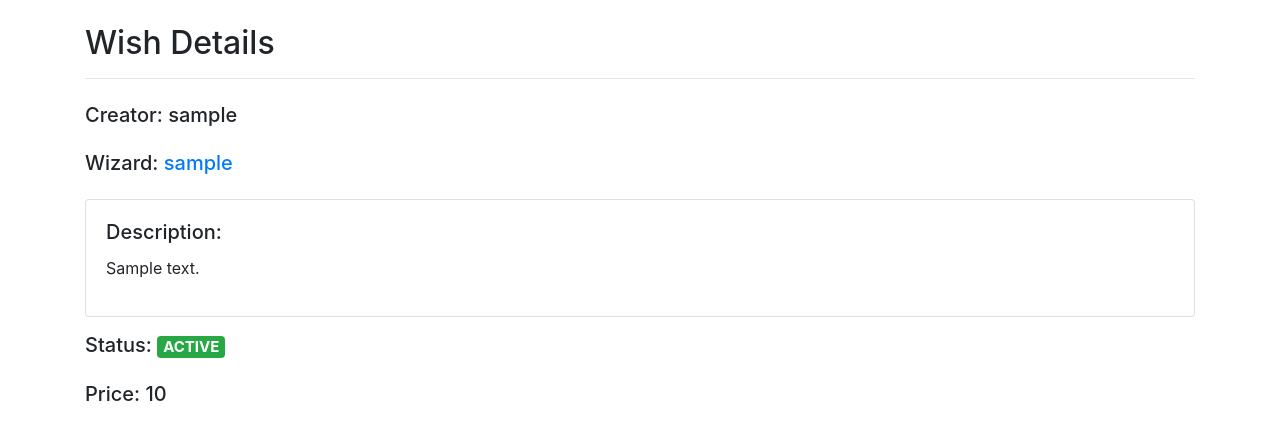
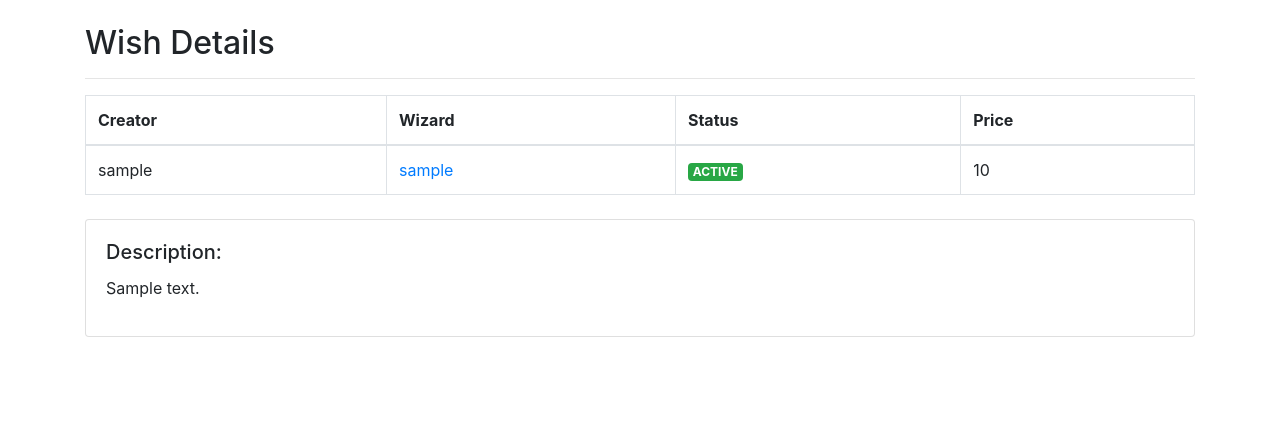
Before and after one commit to artslob/mose, a Django app: page /wizuber/wish/1/ in a window 1280 px wide. Shown: the part 56-496 px from the top of the page. Run offline with Django 3.2, Linux system fonts and the light colour scheme; a user stored in the database is signed in; tables that the repository leaves empty hold one stand-in row (values such as "Sample post"); some libraries are stand-ins or nearby versions.

Commit message:
use table for wish detail fields

```diff
--- a/wizuber/templates/wizuber/wish/detail.html
+++ b/wizuber/templates/wizuber/wish/detail.html
@@ -1,22 +1,31 @@
 {% extends 'wizuber/base.html' %}
 
 {% block content %}
-    <div class="row py-2">
-        <div class="col">
-            <h5>Creator: {{ wish.creator }}</h5>
-        </div>
-    </div>
-
-    <div class="row py-2">
-        <div class="col">
-            <h5>Wizard:
-                {% if wish.owner %}
-                    <a href="{{ wish.owner.get_absolute_url }}">{{ wish.owner }}</a>
-                {% else %}
-                    <span class="badge badge-secondary">Sorry, the wizard is not assigned yet.</span>
-                {% endif %}
-            </h5>
-        </div>
+    <div class="table-responsive-lg">
+        <table class="table table-bordered">
+            <thead>
+            <tr>
+                <th scope="col">Creator</th>
+                <th scope="col">Wizard</th>
+                <th scope="col">Status</th>
+                <th scope="col">Price</th>
+            </tr>
+            </thead>
+            <tbody>
+            <tr>
+                <td>{{ wish.creator }}</td>
+                <td>
+                    {% if wish.owner %}
+                        <a href="{{ wish.owner.get_absolute_url }}">{{ wish.owner }}</a>
+                    {% else %}
+                        <span class="badge badge-secondary">––––</span>
+                    {% endif %}
+                </td>
+                <td><span class="badge badge-success">{{ wish.status }}</span></td>
+                <td>{{ wish.price }}</td>
+            </tr>
+            </tbody>
+        </table>
     </div>
 
     <div class="row py-2">
@@ -27,18 +36,6 @@
                     {{ wish.description | linebreaks }}
                 </div>
             </div>
-        </div>
-    </div>
-
-    <div class="row py-2">
-        <div class="col">
-            <h5>Status: <span class="badge badge-success">{{ wish.status }}</span></h5>
-        </div>
-    </div>
-
-    <div class="row py-2">
-        <div class="col">
-            <h5>Price: {{ wish.price }}</h5>
         </div>
     </div>
 
```
